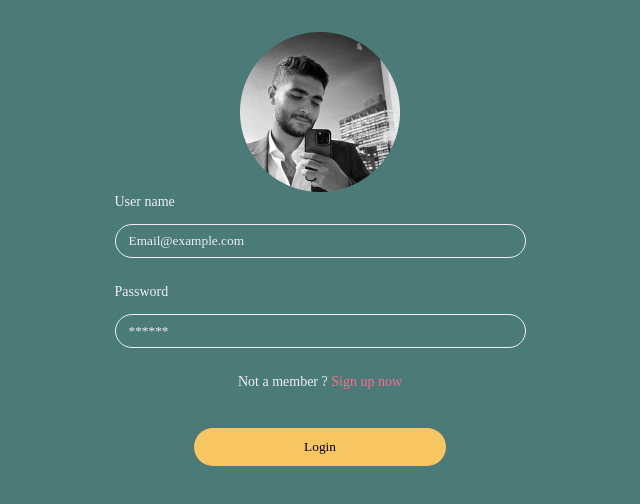
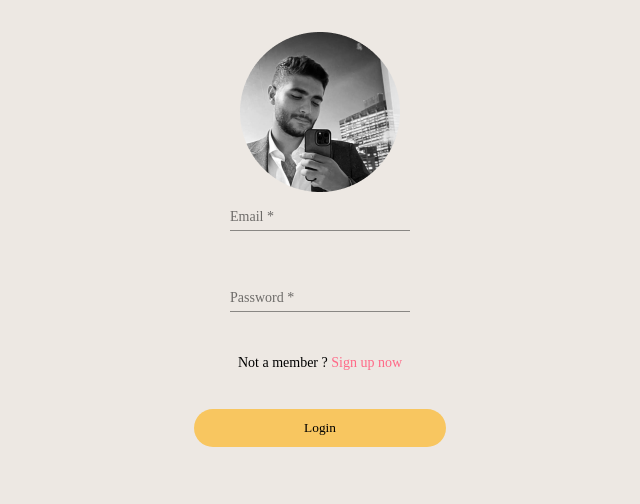
Before and after one commit to yasinfazli78/millionair, an Angular app: page / in a window 1280 px wide. Shown: the top 504 px of the page, without its empty margins (320-960 px from the left). Built offline with nearby package versions, Linux system fonts and the light colour scheme.

Commit message:
valicarion login

```diff
--- a/src/app/ui/login/component/login/login.component.html
+++ b/src/app/ui/login/component/login/login.component.html
@@ -1,15 +1,21 @@
 <div [formGroup]="loginForm" class="container-login">
   <img class="logo" src="assets/img/logo.png">
   <div>
-    <p class="text-EEE">User name</p>
-    <input formControlName="email" type="email" placeholder="Email@example.com">
+    <mat-form-field>
+      <mat-label>Email</mat-label>
+      <input formControlName="email" type="email" matInput
+             placeholder="Ex. pat@example.com">
+    </mat-form-field>
   </div>
   <div class="mt-4">
-    <p class="text-EEE">Password</p>
-    <input formControlName="password" type="password" placeholder="******">
+    <mat-form-field>
+      <mat-label>Password</mat-label>
+      <input formControlName="password" type="password" matInput
+             placeholder="****">
+    </mat-form-field>
   </div>
   <div class="mt-4">
-    <p class="text-EEE">Not a member ? <span class="text-pink cursor-pointer" [routerLink]="'register'"> Sign up now </span></p>
+    <p >Not a member ? <span class="text-pink cursor-pointer" [routerLink]="'register'"> Sign up now </span></p>
   </div>
   <div class="mt-4">
     <button (click)="logIn()" class="btn-yellow cursor-pointer">Login</button>
--- a/src/app/ui/login/component/login/login.component.ts
+++ b/src/app/ui/login/component/login/login.component.ts
@@ -15,7 +15,7 @@ export class LoginComponent implements OnInit {
 
   constructor(private router: Router, private loginService: LoginService, private _snackBar: MatSnackBar) {
     this.loginForm = new FormGroup({
-      email: new FormControl(null, [Validators.required]),
+      email: new FormControl(null, [Validators.required, Validators.email]),
       password: new FormControl(null, [Validators.required]),
     })
   }
--- a/src/app/ui/register/compoenet/register/register.component.html
+++ b/src/app/ui/register/compoenet/register/register.component.html
@@ -1,15 +1,21 @@
 <div [formGroup]="formRegister" class="container-login">
   <img class="logo" src="assets/img/logo.png">
   <div>
-    <p class="text-EEE">User name</p>
-    <input formControlName="email" type="email" placeholder="Email@example.com">
+    <mat-form-field>
+      <mat-label>Email</mat-label>
+      <input formControlName="email" type="email" matInput
+             placeholder="Ex. pat@example.com">
+    </mat-form-field>
   </div>
   <div class="mt-4">
-    <p class="text-EEE">Password</p>
-    <input formControlName="password" type="password" placeholder="******">
+    <mat-form-field>
+      <mat-label>Password</mat-label>
+      <input formControlName="password" type="password" matInput
+             placeholder="****">
+    </mat-form-field>
   </div>
   <div class="mt-4">
-    <p class="text-EEE">I have an account <span class="text-pink cursor-pointer" [routerLink]="''"> Sign in here </span></p>
+    <p >I have an account <span class="text-pink cursor-pointer" [routerLink]="''"> Sign in here </span></p>
   </div>
   <div class="mt-4">
     <button (click)="register()" class="btn-yellow cursor-pointer">Register</button>
--- a/src/styles.scss
+++ b/src/styles.scss
@@ -7,7 +7,7 @@ html, body {
 
 body {
   padding: 24px;
-  background: #4A7B79;
+  background: #EDE8E3;
   height: 90vh;
 }
 
@@ -67,7 +67,7 @@ input {
 }
 
 input::placeholder{
-  color: #EEEFF2;
+  color: #FFFFFF21;
 }
 input[type="radio"] {
   width: 19px;
```
